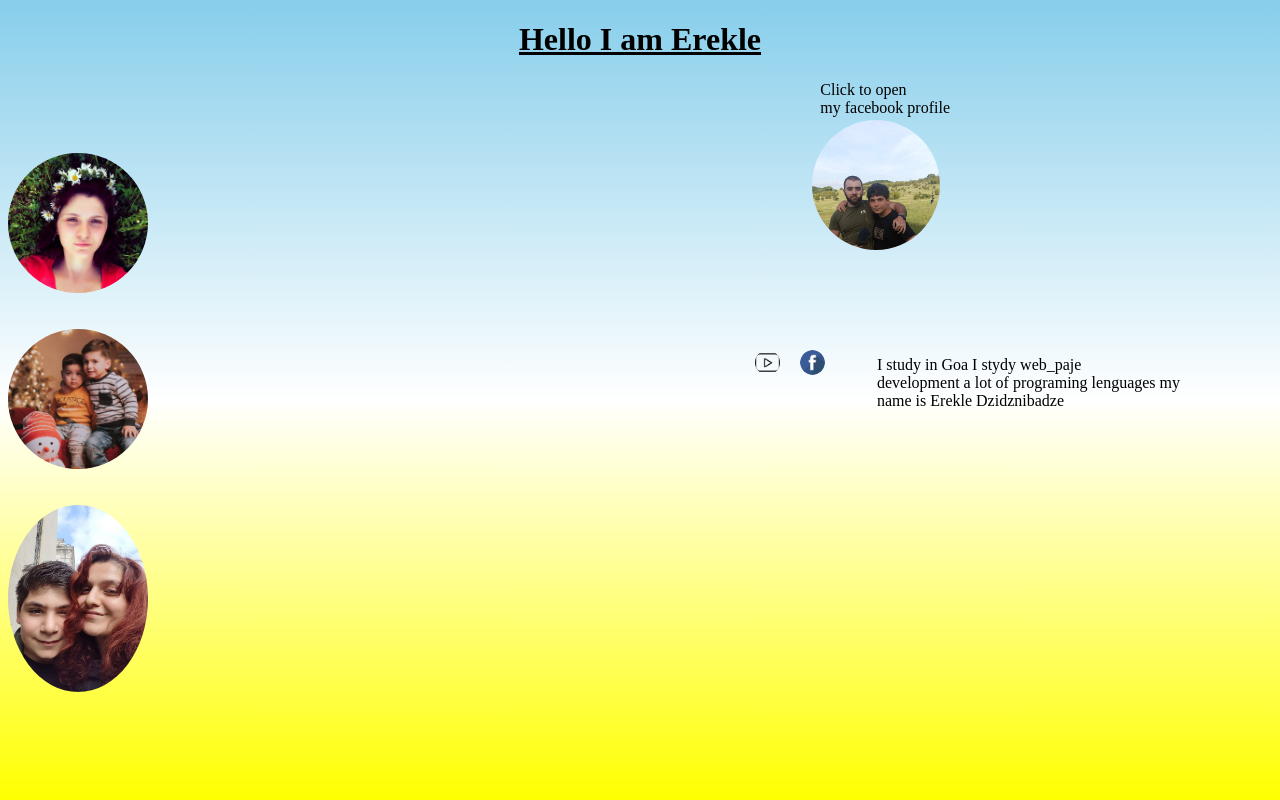
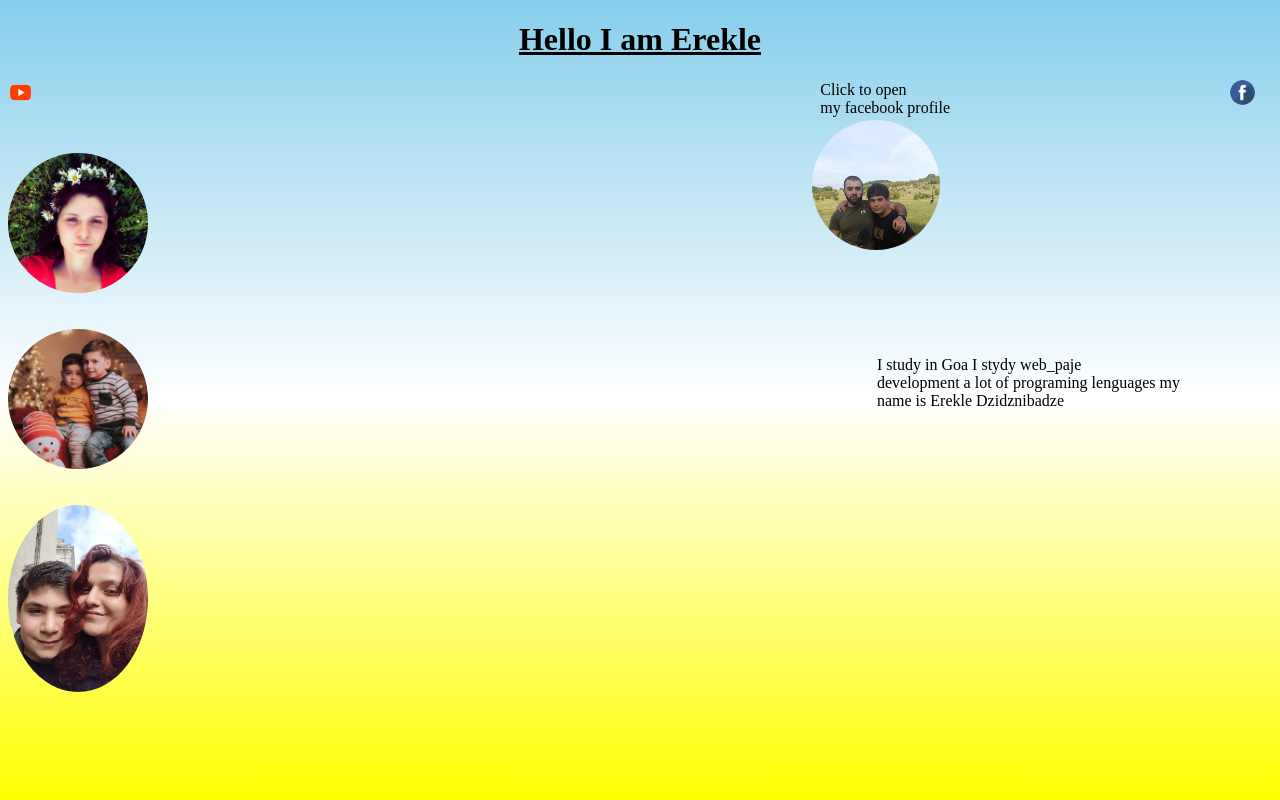
Before and after one commit to ekoprogramist/portfolio, a plain HTML site: page index.html in a window 1280 px wide. Drawn offline with Linux system fonts and the light colour scheme.

Commit message:
code and disaind changed

```diff
--- a/index.css
+++ b/index.css
@@ -24,8 +24,6 @@
     border-radius: 100%;
     display: flex;
     position: fixed;
-    right: 500px;
-    top: 350px;
 }
 
 .logos img:hover {
@@ -40,8 +38,7 @@
     border-radius: 100%;
     display: flex;
     position: fixed;
-    right: 455px;
-    top: 350px;
+    right: 25px;
 }
 
 .logos2 img:hover {
--- a/index.html
+++ b/index.html
@@ -10,7 +10,7 @@
         <div class="myphoto"><a href="https://www.facebook.com/profile.php?id=100076435471268&mibextid=ZbWKwL"><img src="./my photo with nika keshelava.jpg" alt="my photo"></a>
             <p>Click to open <br> my facebook profile</p>
         </div>
-        <div class="logos"><a href="https://www.youtube.com/@Goal_Oriented_Academy__GOA"><img src="./youtube.png" alt="youtibe" class="img2"></a></div>
+        <div class="logos"><a href="https://www.youtube.com/@Goal_Oriented_Academy__GOA"><img src="./icons8-youtube-48.png" alt="youtibe" class="img2"></a></div>
         <div class="logos2"><a href="https://www.facebook.com/nika11keshelava?mibextid=ZbWKwL"><img src="./facebook.png" alt="goa oriented academy" class="img3"></a></div>
 
 
```
Also changed, not shown: icons8-youtube-48.png (added), youtube.png (deleted).
